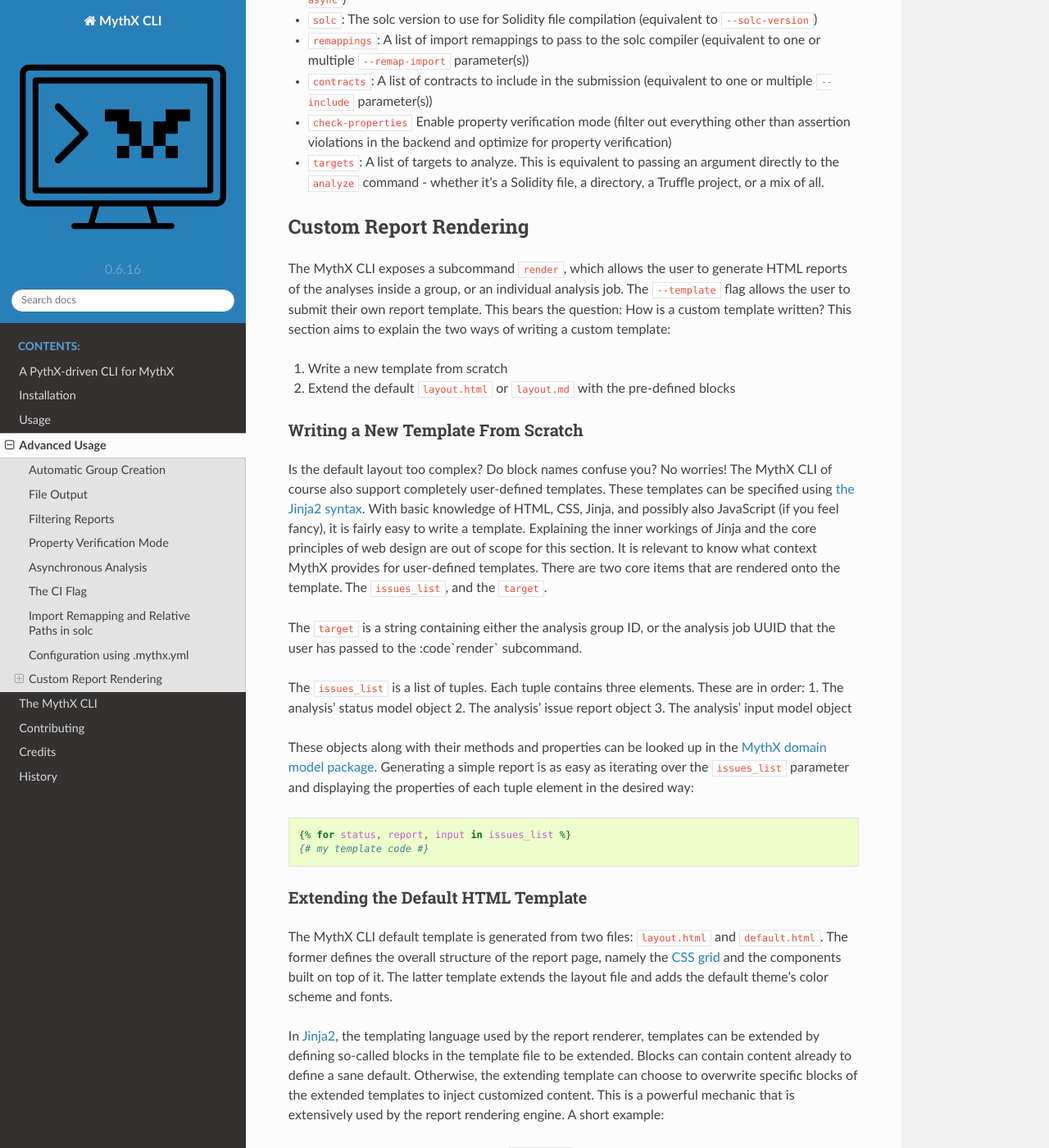
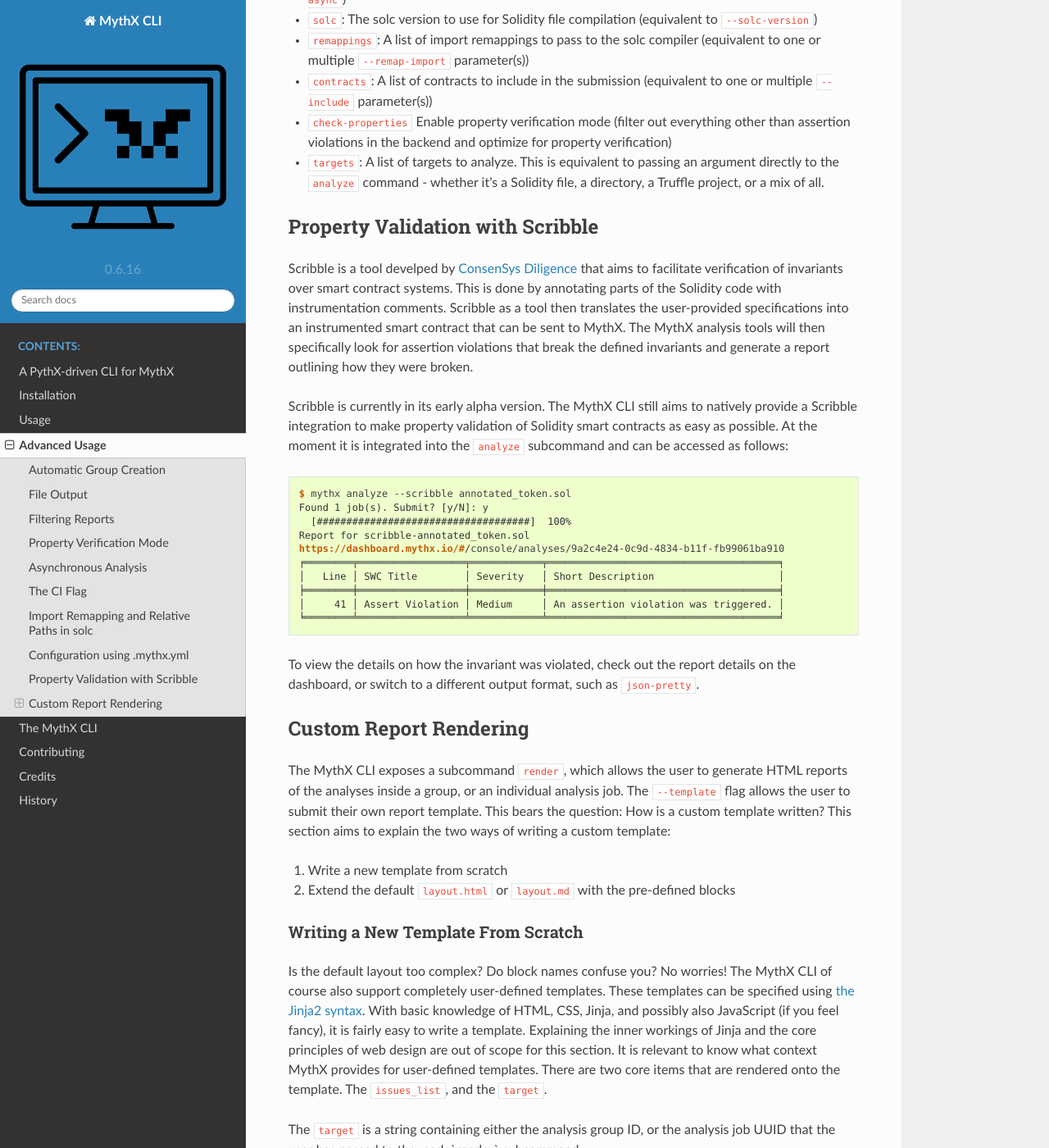
Before and after one commit to Consensys/mythx-cli, a Sphinx documentation site: the page built from docs/advanced-usage.rst, in a window 1280 px wide and 1400 px high, scrolled down 5167 px. Shown: the whole window at 82% size. Built offline with Sphinx 7.4.7 and the Read the Docs theme 2.0.0, drawn with Linux system fonts in a browser that asks for light colours.

Commit message:
Add scribble section to docs

```diff
--- a/docs/advanced-usage.rst
+++ b/docs/advanced-usage.rst
@@ -257,6 +257,38 @@
   of all.
 
 
+Property Validation with Scribble
+---------------------------------
+
+Scribble is a tool develped by `ConsenSys Diligence <https://diligence.consensys.net/>`_ that aims to
+facilitate verification of invariants over smart contract systems. This is done by annotating parts
+of the Solidity code with instrumentation comments. Scribble as a tool then translates the user-provided
+specifications into an instrumented smart contract that can be sent to MythX. The MythX analysis tools
+will then specifically look for assertion violations that break the defined invariants and generate a
+report outlining how they were broken.
+
+Scribble is currently in its early alpha version. The MythX CLI still aims to natively provide a
+Scribble integration to make property validation of Solidity smart contracts as easy as possible. At the
+moment it is integrated into the :code:`analyze` subcommand and can be accessed as follows:
+
+.. code-block:: console
+
+    $ mythx analyze --scribble annotated_token.sol
+    Found 1 job(s). Submit? [y/N]: y
+      [####################################]  100%
+    Report for scribble-annotated_token.sol
+    https://dashboard.mythx.io/#/console/analyses/9a2c4e24-0c9d-4834-b11f-fb99061ba910
+    ╒════════╤══════════════════╤════════════╤═══════════════════════════════════════╕
+    │   Line │ SWC Title        │ Severity   │ Short Description                     │
+    ╞════════╪══════════════════╪════════════╪═══════════════════════════════════════╡
+    │     41 │ Assert Violation │ Medium     │ An assertion violation was triggered. │
+    ╘════════╧══════════════════╧════════════╧═══════════════════════════════════════╛
+
+
+To view the details on how the invariant was violated, check out the report details on the
+dashboard, or switch to a different output format, such as :code:`json-pretty`.
+
+
 Custom Report Rendering
 -----------------------
 
```
Also changed, not shown: docs/mythx_cli.analyze.rst (+0 -9 lines).
